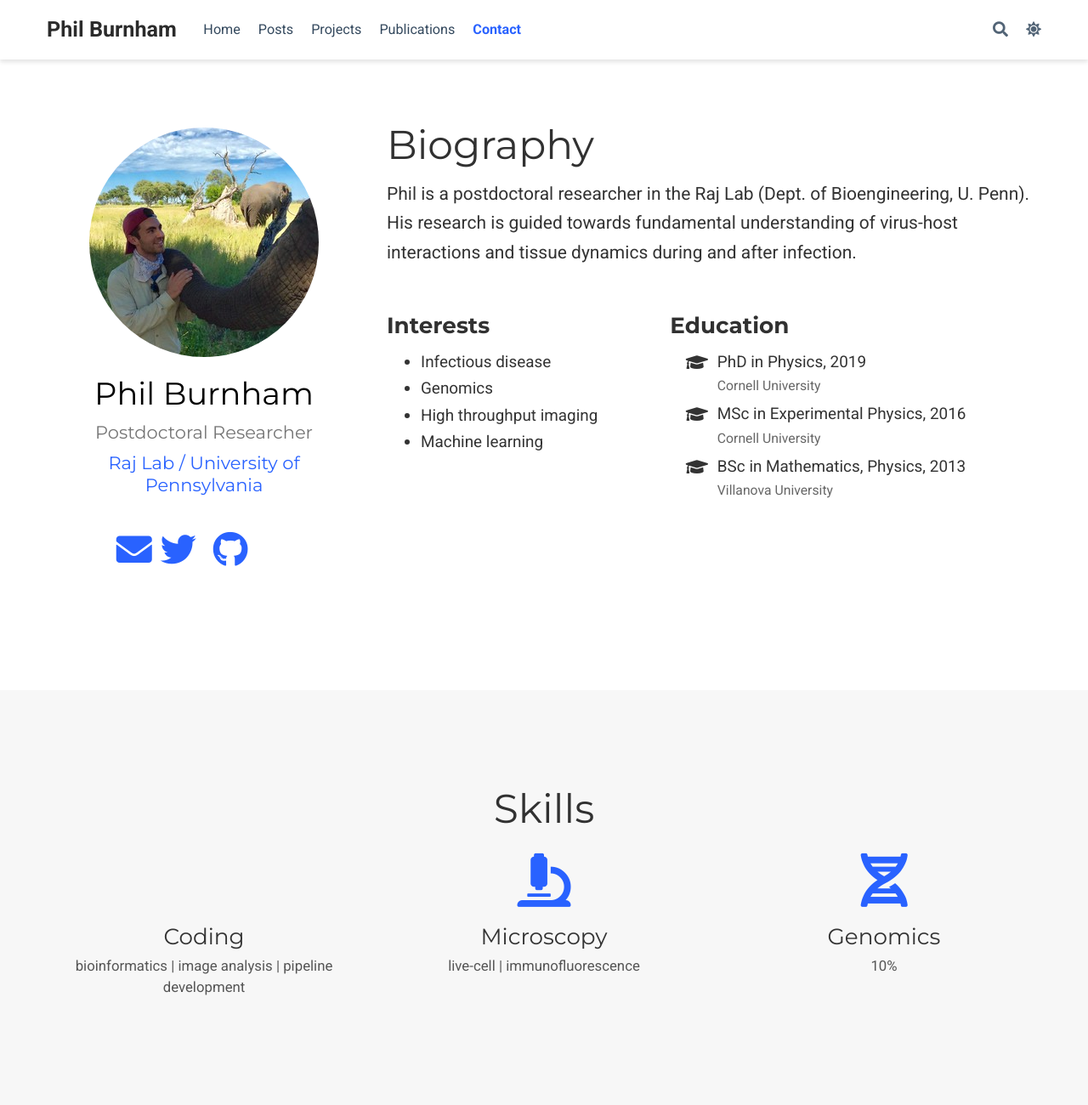
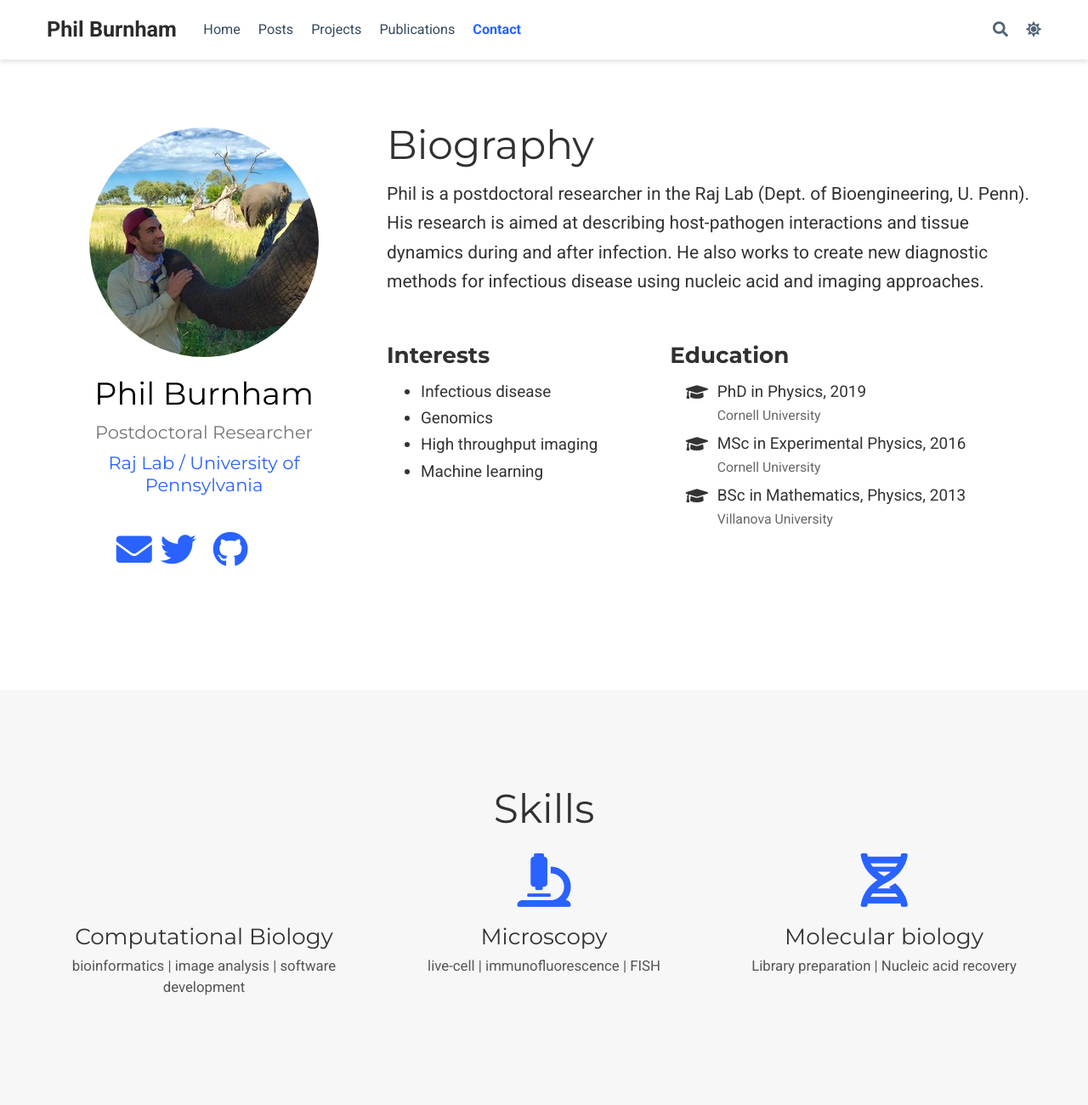
Before and after one commit to pburnham50/pburnham50.github.io, a plain HTML site: page index.html in a window 1280 px wide. Shown: the top 1300 px of the page at 85% size. Drawn offline with nearby package versions, Linux system fonts and the light colour scheme; some packages are replaced by stand-ins of ours; some icons are missing.

Commit message:
Build website

```diff
--- a/index.html
+++ b/index.html
@@ -705,7 +705,7 @@
 
     <h1>Biography</h1>
 
-    <p>Phil is a postdoctoral researcher in the Raj Lab (Dept. of Bioengineering, U. Penn). His research is guided towards fundamental understanding of virus-host interactions and tissue dynamics during and after infection.</p>
+    <p>Phil is a postdoctoral researcher in the Raj Lab (Dept. of Bioengineering, U. Penn). His research is aimed at describing host-pathogen interactions and tissue dynamics during and after infection. He also works to create new diagnostic methods for infectious disease using nucleic acid and imaging approaches.</p>
 
 
     <div class="row">
@@ -819,9 +819,9 @@
 
 
   <div class="col-12 col-sm-4">
-    <div class="featurette-icon"><i class="fas fa-abacas"></i></div>
-    <h3>Coding</h3>
-    <p>bioinformatics | image analysis | pipeline development</p>
+    <div class="featurette-icon"><i class="fas fa-abacus"></i></div>
+    <h3>Computational Biology</h3>
+    <p>bioinformatics | image analysis | software development</p>
   </div>
 
 
@@ -832,7 +832,7 @@
   <div class="col-12 col-sm-4">
     <div class="featurette-icon"><i class="fas fa-microscope"></i></div>
     <h3>Microscopy</h3>
-    <p>live-cell | immunofluorescence</p>
+    <p>live-cell | immunofluorescence | FISH</p>
   </div>
 
 
@@ -842,8 +842,8 @@
 
   <div class="col-12 col-sm-4">
     <div class="featurette-icon"><i class="fas fa-dna"></i></div>
-    <h3>Genomics</h3>
-    <p>10%</p>
+    <h3>Molecular biology</h3>
+    <p>Library preparation | Nucleic acid recovery</p>
   </div>
 
 </div>
--- a/index.json
+++ b/index.json
@@ -1 +1 @@
-[{"authors":["admin"],"categories":null,"content":"Phil is a postdoctoral researcher in the Raj Lab (Dept. of Bioengineering, U. Penn). His research is guided towards fundamental understanding of virus-host interactions and tissue dynamics during and after infection.\n","date":-62135596800,"expirydate":-62135596800,"kind":"taxonomy","lang":"en","lastmod":-62135596800,"objectID":"2525497d367e79493fd32b198b28f040","permalink":"https://pburnham50.github.io/authors/admin/","publishdate":"0001-01-01T00:00:00Z","relpermalink":"/authors/admin/","section":"authors","summary":"Phil is a postdoctoral researcher in the Raj Lab (Dept. of Bioengineering, U. Penn). His research is guided towards fundamental understanding of virus-host interactions and tissue dynamics during and after infection.","tags":null,"title":"Phil Burnham","type":"authors"}]
+[{"authors":["admin"],"categories":null,"content":"Phil is a postdoctoral researcher in the Raj Lab (Dept. of Bioengineering, U. Penn). His research is aimed at describing host-pathogen interactions and tissue dynamics during and after infection. He also works to create new diagnostic methods for infectious disease using nucleic acid and imaging approaches.\n","date":-62135596800,"expirydate":-62135596800,"kind":"taxonomy","lang":"en","lastmod":-62135596800,"objectID":"2525497d367e79493fd32b198b28f040","permalink":"https://pburnham50.github.io/authors/admin/","publishdate":"0001-01-01T00:00:00Z","relpermalink":"/authors/admin/","section":"authors","summary":"Phil is a postdoctoral researcher in the Raj Lab (Dept. of Bioengineering, U. Penn). His research is aimed at describing host-pathogen interactions and tissue dynamics during and after infection. He also works to create new diagnostic methods for infectious disease using nucleic acid and imaging approaches.","tags":null,"title":"Phil Burnham","type":"authors"}]
```
Also changed, not shown: authors/admin/index.html (+1 -1 lines).
